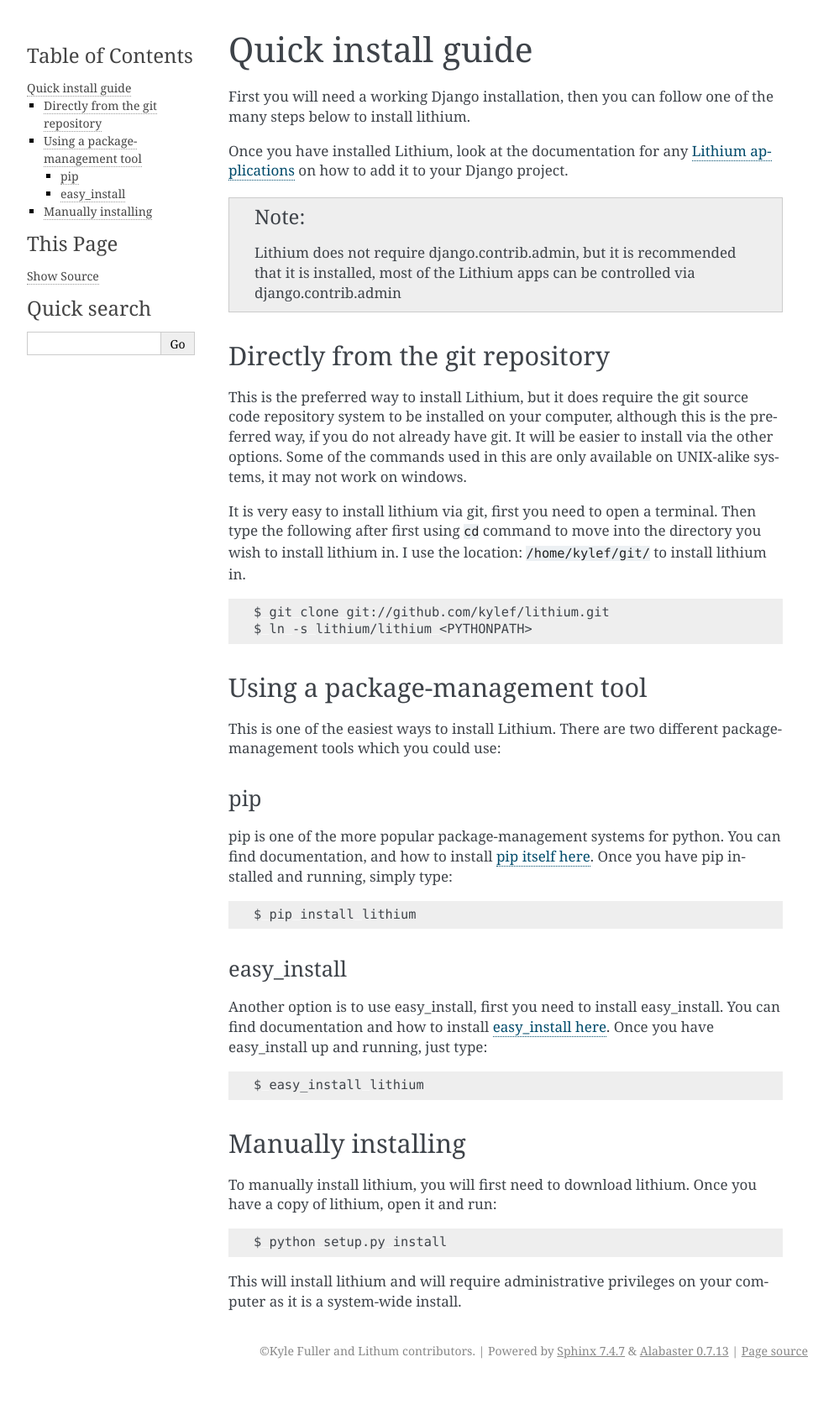
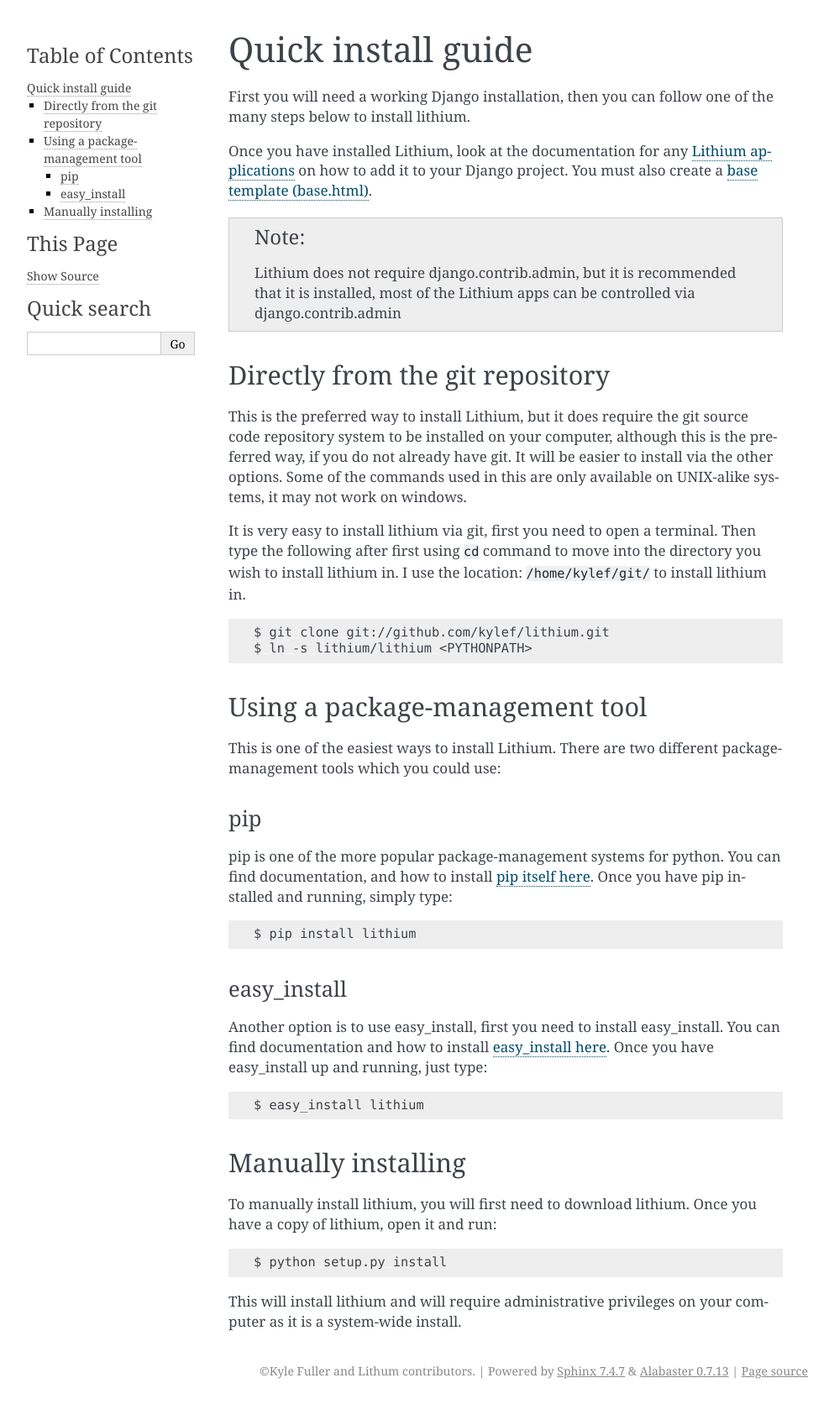
Before and after one commit to kylef-archive/lithium, a Sphinx documentation site: the page built from docs/install.txt, in a window 1280 px wide. Shown: the whole page at 84% size, without its empty margins (148-1141 px from the left). Built offline with Sphinx 7.4.7, drawn with Linux system fonts in a browser that asks for light colours; the version number could not be read and is left out; before the commit the page ends 1648 px from its top, so only the background shows below that.

Commit message:
Added infomation about base.html template which Lithium requires

```diff
--- a/docs/contents.txt
+++ b/docs/contents.txt
@@ -11,6 +11,7 @@ Lithium documentation contents
     install
     download
     contributing
+    base-template
 
 Lithium applications
 ====================
--- a/docs/index.txt
+++ b/docs/index.txt
@@ -35,3 +35,8 @@ Getting Help
 If you have any problems with Lithium, or have any suggestions you can contact `kylef`_, or ask in the IRC Channel: #lithium at irc.freenode.org.
 
 .. _kylef: http://kylefuller.co.uk/contact/
+
+Other stuff
+-----------
+
+    * :ref:`Base template (base.html) <base-template>`
--- a/docs/install.txt
+++ b/docs/install.txt
@@ -5,7 +5,7 @@ Quick install guide
 
 First you will need a working Django installation, then you can follow one of the many steps below to install lithium.
 
-Once you have installed Lithium, look at the documentation for any :ref:`Lithium applications <apps-index>` on how to add it to your Django project.
+Once you have installed Lithium, look at the documentation for any :ref:`Lithium applications <apps-index>` on how to add it to your Django project. You must also create a :ref:`base template (base.html) <base-template>`.
 
 .. note::
 
```
Also changed, not shown: docs/base-template.txt (added, +39 -0 lines).
